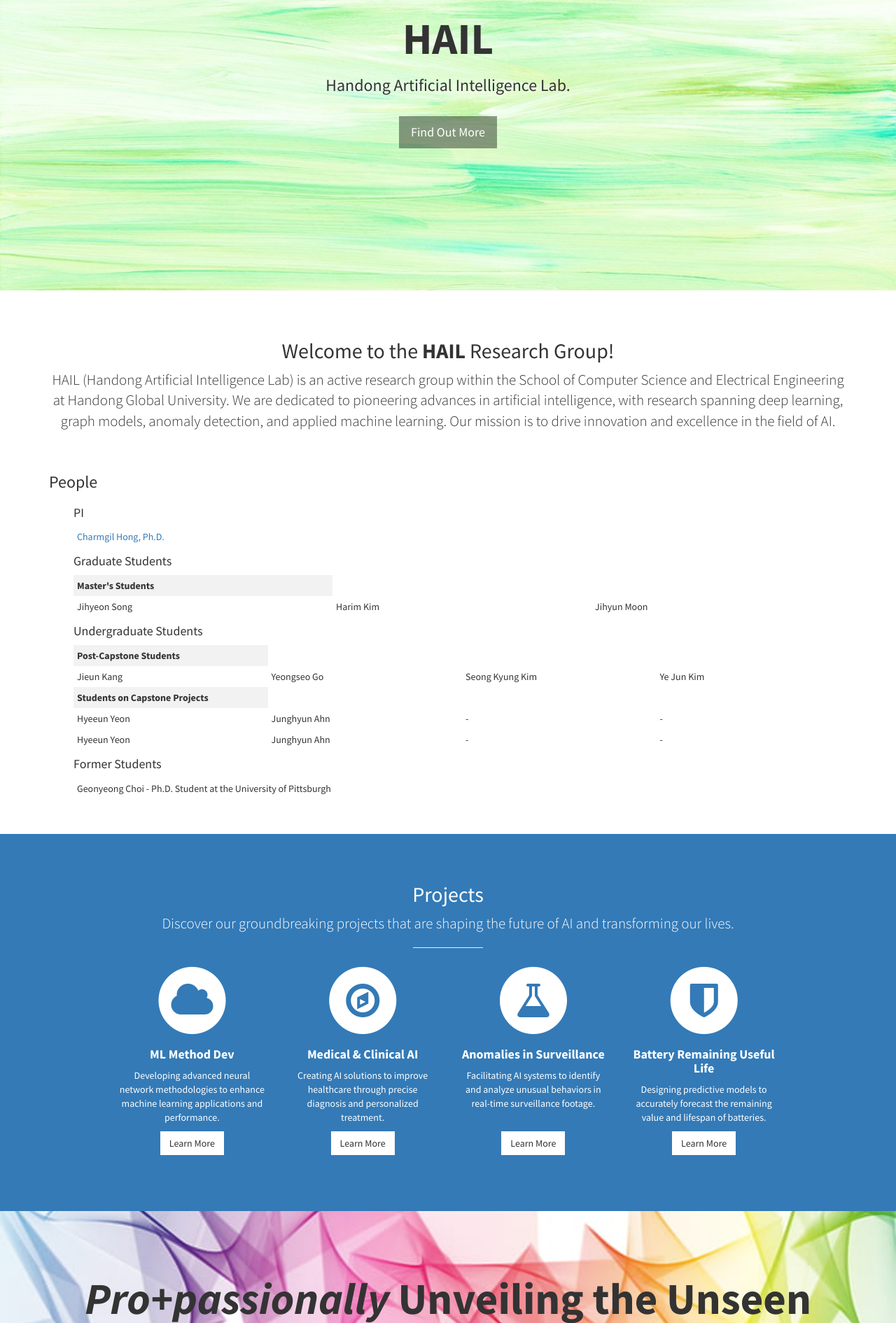
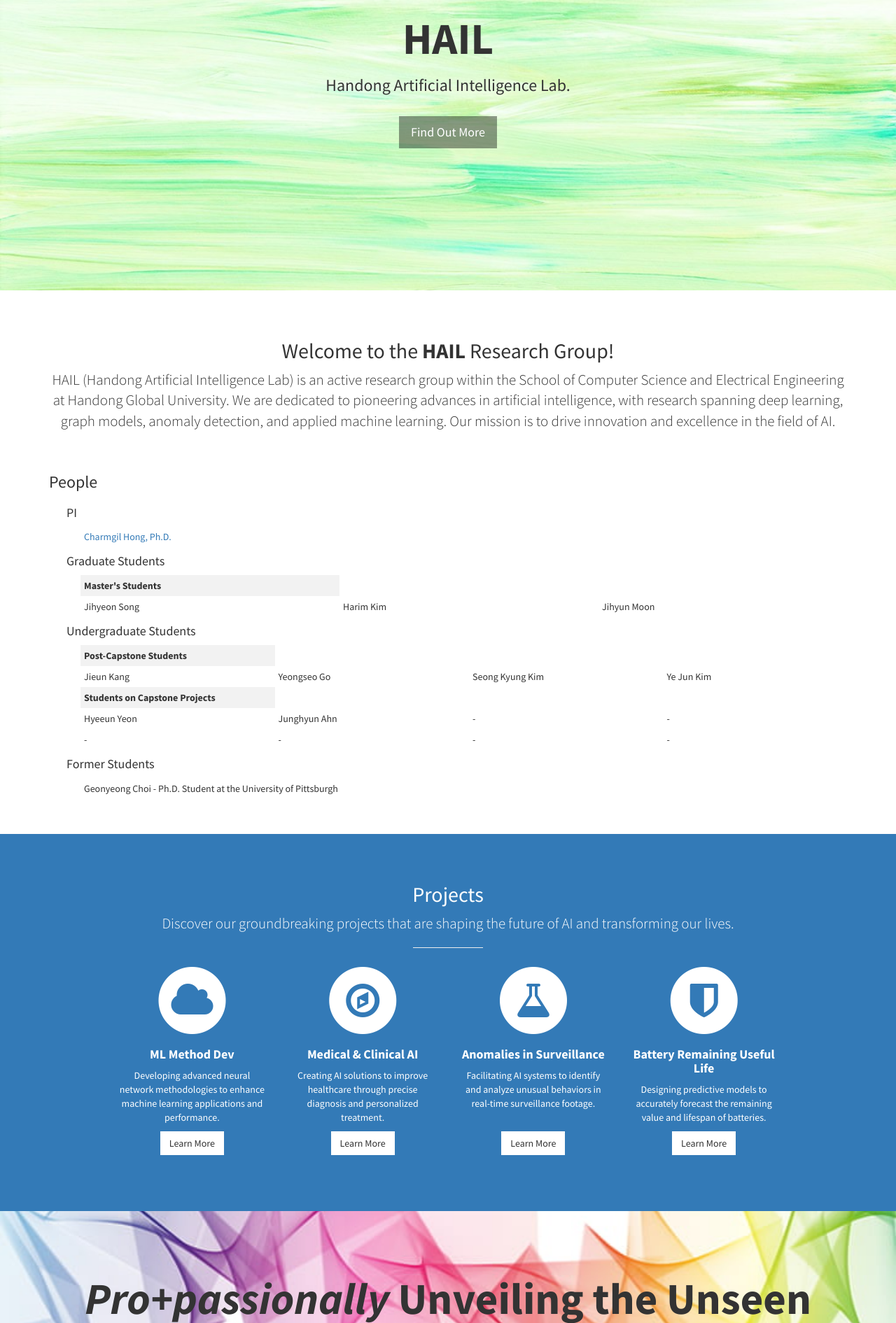
Before and after one commit to nth221/nth221.github.io, a Jekyll site: the page built from index.html, in a window 1280 px wide. Shown: the part 395-2286 px from the top of the page at 70% size. Built offline with Jekyll 4.4.1, drawn with Linux system fonts in a browser that asks for light colours.

Commit message:
modified:   _includes/about.html 	modified:   css/stylish-portfolio.css

```diff
--- a/_includes/about.html
+++ b/_includes/about.html
@@ -14,7 +14,7 @@
       <div class="col-lg-12 text-justify" style="margin-top: 20px;">
         <h3>People</h3>
 
-        <div class="col-lg-12 text-justify" style="margin-left: 20px;">
+        <div class="col-lg-12 text-justify" style="margin-left: 10px;">
           <!-- PI -->
           <h4>PI</h4>
           <table class="people-table">
@@ -58,8 +58,8 @@
               <td width="192">-</td>
             </tr>
             <tr>
-              <td width="192">Hyeeun Yeon</td>
-              <td width="192">Junghyun Ahn</td>
+              <td width="192">-</td>
+              <td width="192">-</td>
               <td width="192">-</td>
               <td width="192">-</td>
             </tr>
--- a/css/stylish-portfolio.css
+++ b/css/stylish-portfolio.css
@@ -171,7 +171,7 @@ hr.small {
 .people-table {
     width: 100%;
     border-collapse: collapse;
-    margin-left: auto;
+    margin-left: 20px;
     margin-right: auto;
 }
 
```
